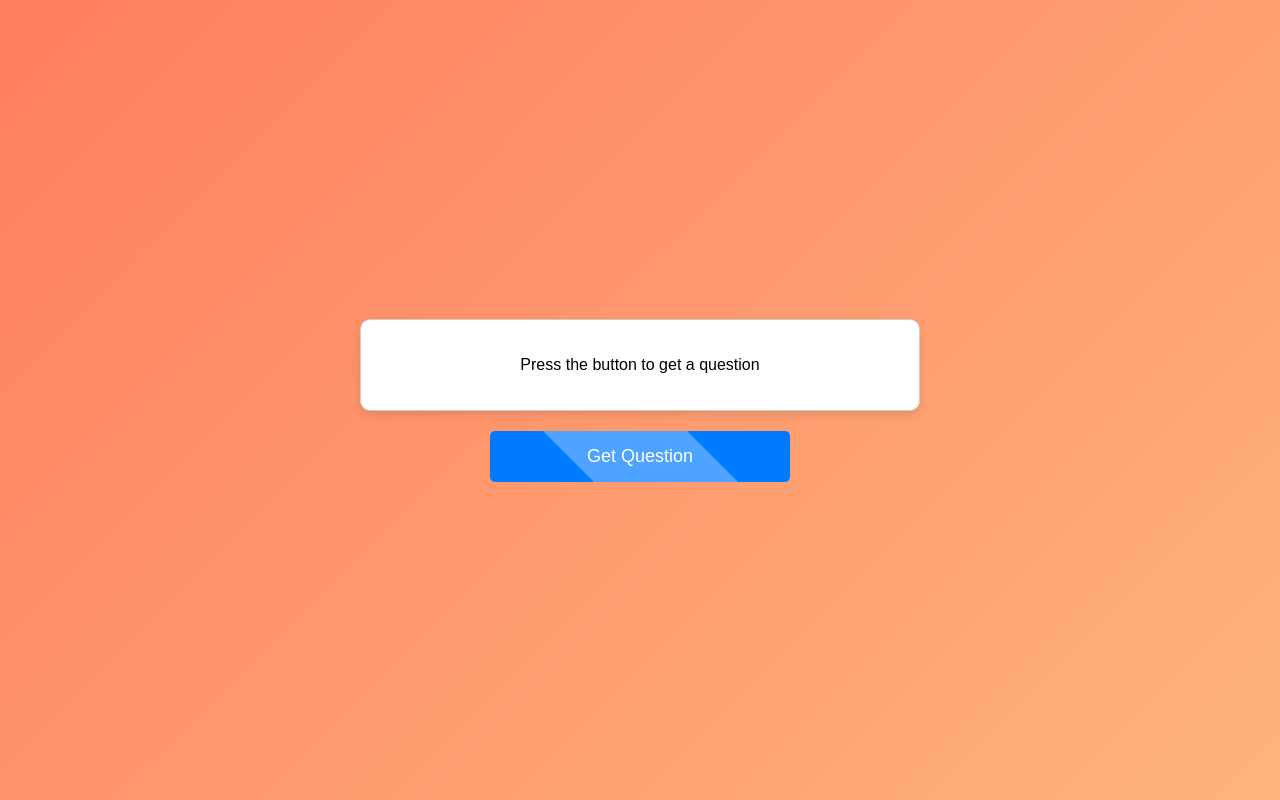
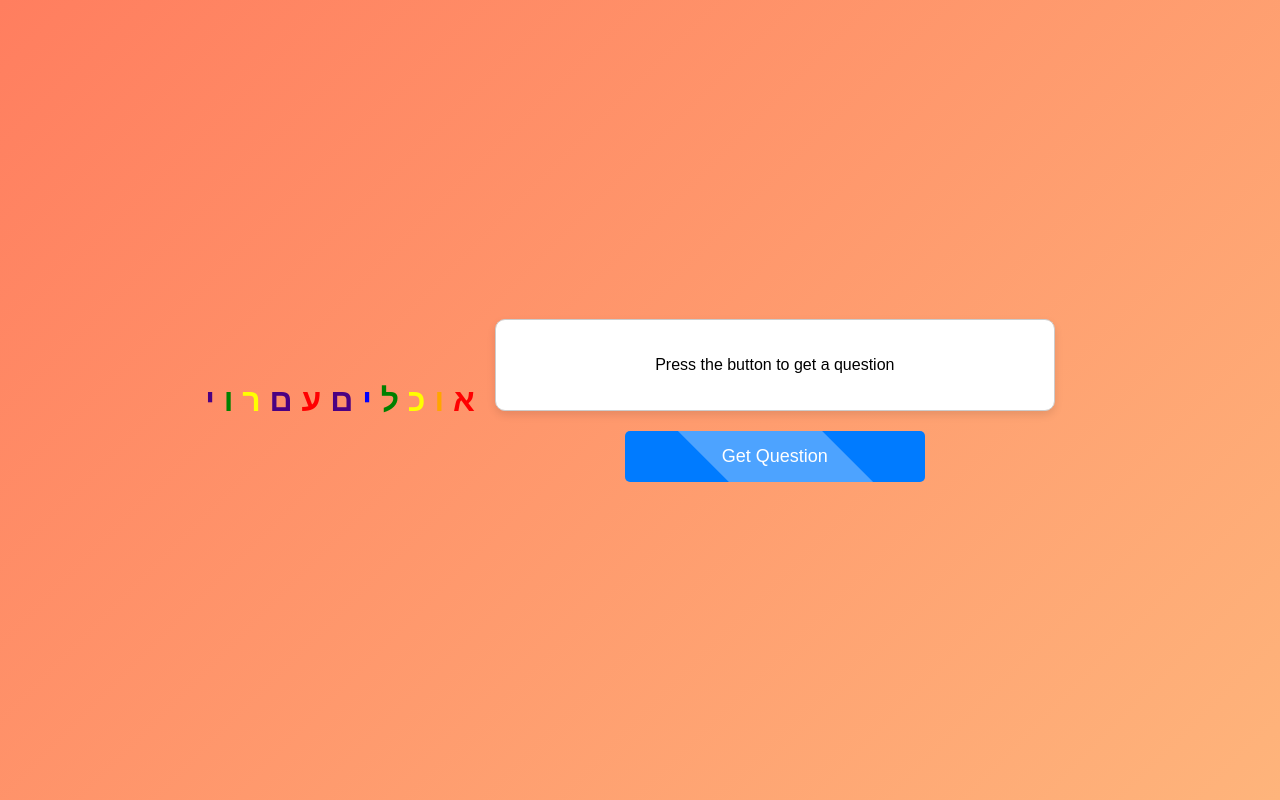
Before and after one commit to AnRoya/q_game, a plain HTML site: page index.html in a window 1280 px wide. Drawn offline with Linux system fonts and the light colour scheme.

Commit message:
Update index.html

```diff
--- a/index.html
+++ b/index.html
@@ -3,10 +3,27 @@
 <head>
     <meta charset="UTF-8">
     <meta name="viewport" content="width=device-width, initial-scale=1.0">
-    <title>Card Game</title>
+    <title>Eating with Roy</title>
     <link rel="stylesheet" href="styles.css">
 </head>
 <body>
+    <header>
+        <h1 id="header-text">
+            <span style="color: red;">א</span>
+            <span style="color: orange;">ו</span>
+            <span style="color: yellow;">כ</span>
+            <span style="color: green;">ל</span>
+            <span style="color: blue;">י</span>
+            <span style="color: indigo;">ם</span>
+            <span style="color: violet;"></span></span> <!-- Space -->
+            <span style="color: red;">ע</span>
+            <span style="color: indigo;">ם</span>
+            <span style="color: violet;"></span></span> <!-- Space -->
+            <span style="color: yellow;">ר</span>
+            <span style="color: green;">ו</span>
+            <span style="color: indigo;">י</span>
+        </h1>
+    </header>
     <div class="container">
         <div class="card" id="question-card">
             <p id="question">Press the button to get a question</p>
```
